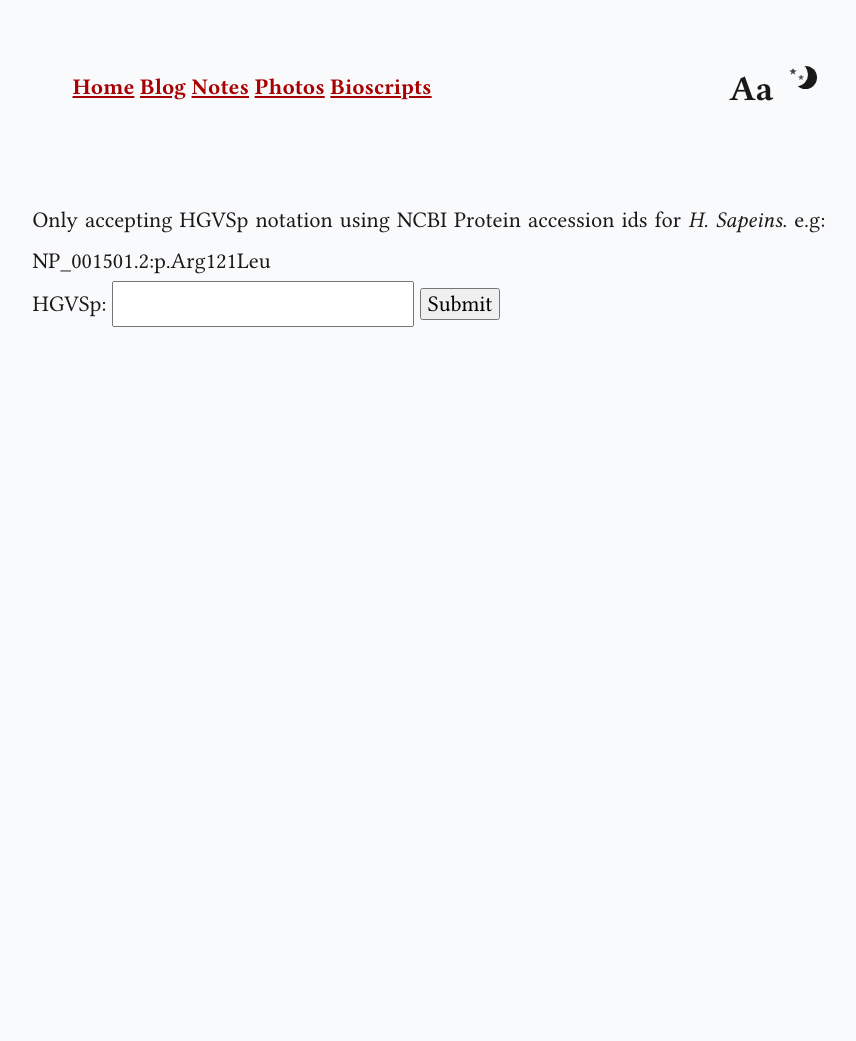
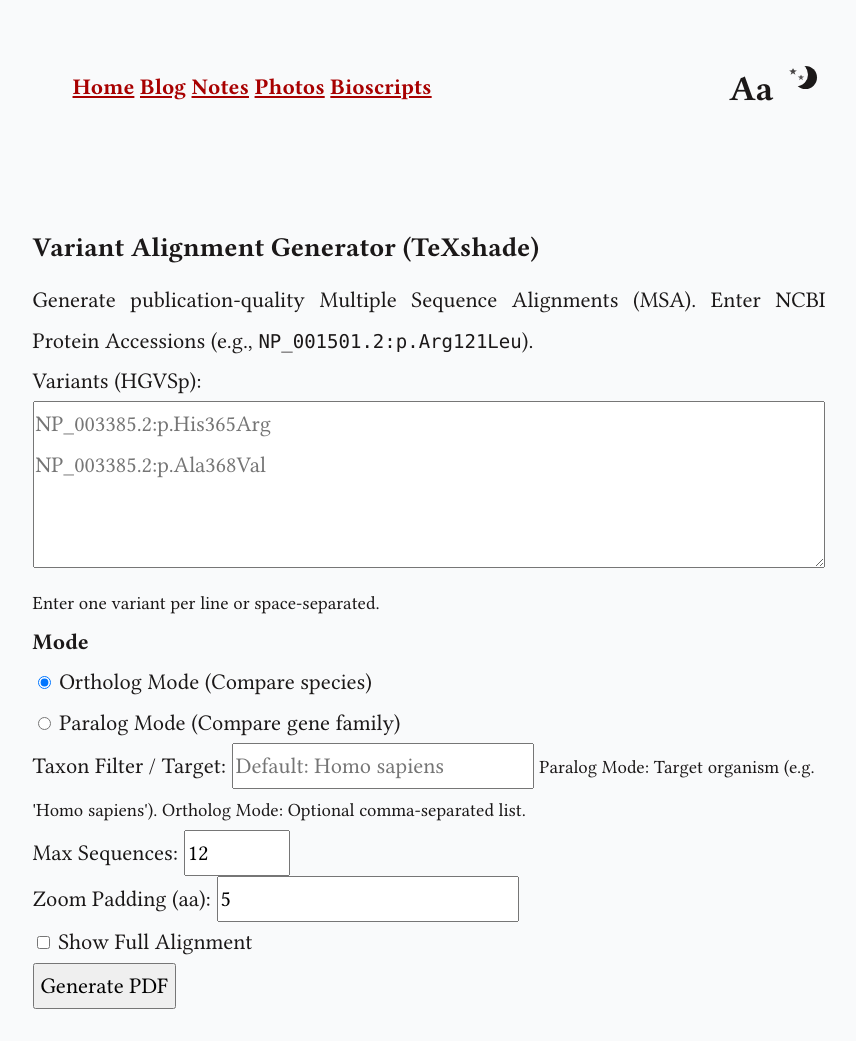
Before and after one commit to barslmn/omicssbs, a Django app: page /bioscripts/var2texshade/ in a window 1280 px wide. Shown: the whole page, without its empty margins (211-1067 px from the left). Before the commit the page ends 327 px from the top, so only its background shows below. Run offline with Django 4.2, Linux system fonts and the light colour scheme.

Commit message:
var2texshade rewrite

```diff
--- a/bioscripts/forms.py
+++ b/bioscripts/forms.py
@@ -1,10 +1,57 @@
 from django import forms
 from django.forms import widgets
-from django.forms.widgets import Textarea
-
+from django.forms.widgets import Textarea, RadioSelect
 
 class Var2TexShadeForm(forms.Form):
-    hgvsp = forms.CharField(label="HGVSp", max_length=100)
+    variants = forms.CharField(
+        label="Variants (HGVSp)",
+        widget=Textarea(attrs={
+            'rows': 4,
+            'class': 'form-control',
+            'placeholder': 'NP_003385.2:p.His365Arg\nNP_003385.2:p.Ala368Val'
+        }),
+        help_text="Enter one variant per line or space-separated."
+    )
+
+    MODE_CHOICES = [
+        ('ortholog', 'Ortholog Mode (Compare species)'),
+        ('paralog', 'Paralog Mode (Compare gene family)'),
+    ]
+    mode = forms.ChoiceField(
+        choices=MODE_CHOICES,
+        initial='ortholog',
+        widget=RadioSelect,
+        label="Comparison Mode"
+    )
+
+    taxa = forms.CharField(
+        label="Taxon Filter / Target",
+        required=False,
+        widget=forms.TextInput(attrs={'class': 'form-control', 'placeholder': 'Default: Homo sapiens'}),
+        help_text="Paralog Mode: Target organism (e.g. 'Homo sapiens'). Ortholog Mode: Optional comma-separated list."
+    )
+
+    max_seqs = forms.IntegerField(
+        label="Max Sequences",
+        initial=12,
+        min_value=2,
+        max_value=100,
+        widget=forms.NumberInput(attrs={'class': 'form-control'})
+    )
+
+    padding = forms.IntegerField(
+        label="Zoom Padding (aa)",
+        initial=5,
+        min_value=0,
+        widget=forms.NumberInput(attrs={'class': 'form-control'})
+    )
+
+    show_all = forms.BooleanField(
+        label="Show Full Alignment",
+        required=False,
+        initial=False,
+        help_text="If checked, ignores zoom padding and shows the entire protein."
+    )
 
 
 class CrossSymbolCheckerForm(forms.Form):
--- a/bioscripts/templates/bioscripts/var2texshade.html
+++ b/bioscripts/templates/bioscripts/var2texshade.html
@@ -1,13 +1,72 @@
-{% extends "bioscripts/base.html" %}
-{% block content %}
+{% extends "bioscripts/base.html" %} {% block content %}
+<div class="container mt-4">
+  <h2>Variant Alignment Generator (TeXshade)</h2>
 
-{{ error }}
+  {% if error %}
+  <div class="alert alert-danger" role="alert">{{ error }}</div>
+  {% endif %}
 
-<p>Only accepting HGVSp notation using NCBI Protein accession ids for <span style="font-style:italic">H. Sapeins</span>. e.g: NP_001501.2:p.Arg121Leu</p>
-<form method="post">
-    {% csrf_token %}
-    {{ form }}
-    <input type="submit" value="Submit">
-</form>
+  <div class="card p-4 shadow-sm">
+    <p class="text-muted">
+      Generate publication-quality Multiple Sequence Alignments (MSA). Enter
+      NCBI Protein Accessions (e.g., <code>NP_001501.2:p.Arg121Leu</code>).
+    </p>
 
+    <form method="post">
+      {% csrf_token %}
+
+      <div class="mb-3">
+        {{ form.variants.label_tag }} {{ form.variants }}
+        <small class="form-text text-muted"
+          >{{ form.variants.help_text }}</small
+        >
+      </div>
+
+      <div class="row">
+        <div class="col-md-6 mb-3">
+          <label><strong>Mode</strong></label>
+          <div class="form-check">
+            {% for radio in form.mode %}
+            <div class="form-check">
+              {{ radio.tag }}
+              <label class="form-check-label" for="{{ radio.id_for_label }}">
+                {{ radio.choice_label }}
+              </label>
+            </div>
+            {% endfor %}
+          </div>
+        </div>
+
+        <div class="col-md-6 mb-3">
+          {{ form.taxa.label_tag }} {{ form.taxa }}
+          <small class="form-text text-muted">{{ form.taxa.help_text }}</small>
+        </div>
+      </div>
+
+      <div class="row">
+        <div class="col-md-4 mb-3">
+          {{ form.max_seqs.label_tag }} {{ form.max_seqs }}
+        </div>
+        <div class="col-md-4 mb-3">
+          {{ form.padding.label_tag }} {{ form.padding }}
+        </div>
+        <div class="col-md-4 mb-3 d-flex align-items-center">
+          <div class="form-check">
+            {{ form.show_all }}
+            <label
+              class="form-check-label"
+              for="{{ form.show_all.id_for_label }}"
+            >
+              {{ form.show_all.label }}
+            </label>
+          </div>
+        </div>
+      </div>
+
+      <button type="submit" class="btn btn-primary btn-lg mt-3">
+        Generate PDF
+      </button>
+    </form>
+  </div>
+</div>
 {% endblock %}
--- a/bioscripts/views.py
+++ b/bioscripts/views.py
@@ -24,21 +24,69 @@ def brainspan(request):
 def prism(request):
     return render(request, "bioscripts/prism.html")
 
+def var2texshade(request):
+    if request.method == "POST":
+        form = Var2TexShadeForm(request.POST)
+        if form.is_valid():
+            # 1. Extract Data
+            raw_variants = form.cleaned_data["variants"]
+            # Normalize newlines/commas to list
+            variants_list = re.split(r'[\s,]+', raw_variants.strip())
 
-def var2texshade(request):
-    # if this is a POST request we need to process the form data
-    if request.method == "POST":
-        # create a form instance and populate it with data from the request:
-        form = Var2TexShadeForm(request.POST)
-        # check whether it's valid:
-        if form.is_valid():
-            hgvsp = form.cleaned_data["hgvsp"]
-            # process the data in form.cleaned_data as required
-            # ...
-            # redirect to a new URL:
-            return redirect("bioscripts:var2texshade_api", hgvsp=hgvsp)
+            mode = form.cleaned_data["mode"]
+            taxa = form.cleaned_data["taxa"]
+            max_seqs = form.cleaned_data["max_seqs"]
+            padding = form.cleaned_data["padding"]
+            show_all = form.cleaned_data["show_all"]
 
-    # if a GET (or any other method) we'll create a blank form
+            # 2. Setup Paths
+            module_path = settings.BASE_DIR.parent.joinpath("bioscripts/modules/var2texshade/var2texshade.py")
+            # Create a safe temp filename
+            output_filename = f"alignment_{secrets.token_hex(4)}.pdf"
+            output_path = os.path.join("/tmp", output_filename)
+
+            # 3. Construct Command (List format is safer than shell=True)
+            # We use 'tsp -fn' to run in foreground but queue the slot
+            cmd = ["tsp", "-fn", "python3", str(module_path)]
+
+            # Append Variants
+            cmd.extend(variants_list)
+
+            # Append Options
+            cmd.extend(["--output", output_path])
+            cmd.extend(["--mode", mode])
+            if taxa:
+                cmd.extend(["--taxa", taxa])
+            cmd.extend(["--max_seqs", str(max_seqs)])
+            cmd.extend(["--padding", str(padding)])
+            if show_all:
+                cmd.append("--show_all")
+
+            # 4. Execute
+            try:
+                # check_output captures stdout/stderr if needed
+                subprocess.check_output(cmd, stderr=subprocess.STDOUT)
+
+                # 5. Return File
+                if os.path.exists(output_path):
+                    return FileResponse(
+                        open(output_path, "rb"),
+                        as_attachment=True,
+                        filename="variant_alignment.pdf"
+                    )
+                else:
+                    return render(request, "bioscripts/var2texshade.html", {
+                        "form": form,
+                        "error": "Error: Output file was not generated."
+                    })
+            except subprocess.CalledProcessError as e:
+                # Decode error output for debugging
+                err_msg = e.output.decode('utf-8') if e.output else str(e)
+                return render(request, "bioscripts/var2texshade.html", {
+                    "form": form,
+                    "error": f"Processing Error: {err_msg}"
+                })
+
     else:
         form = Var2TexShadeForm()
 
```
Also changed, not shown: bioscripts/templates/bioscripts/index.html (+19 -9 lines).
